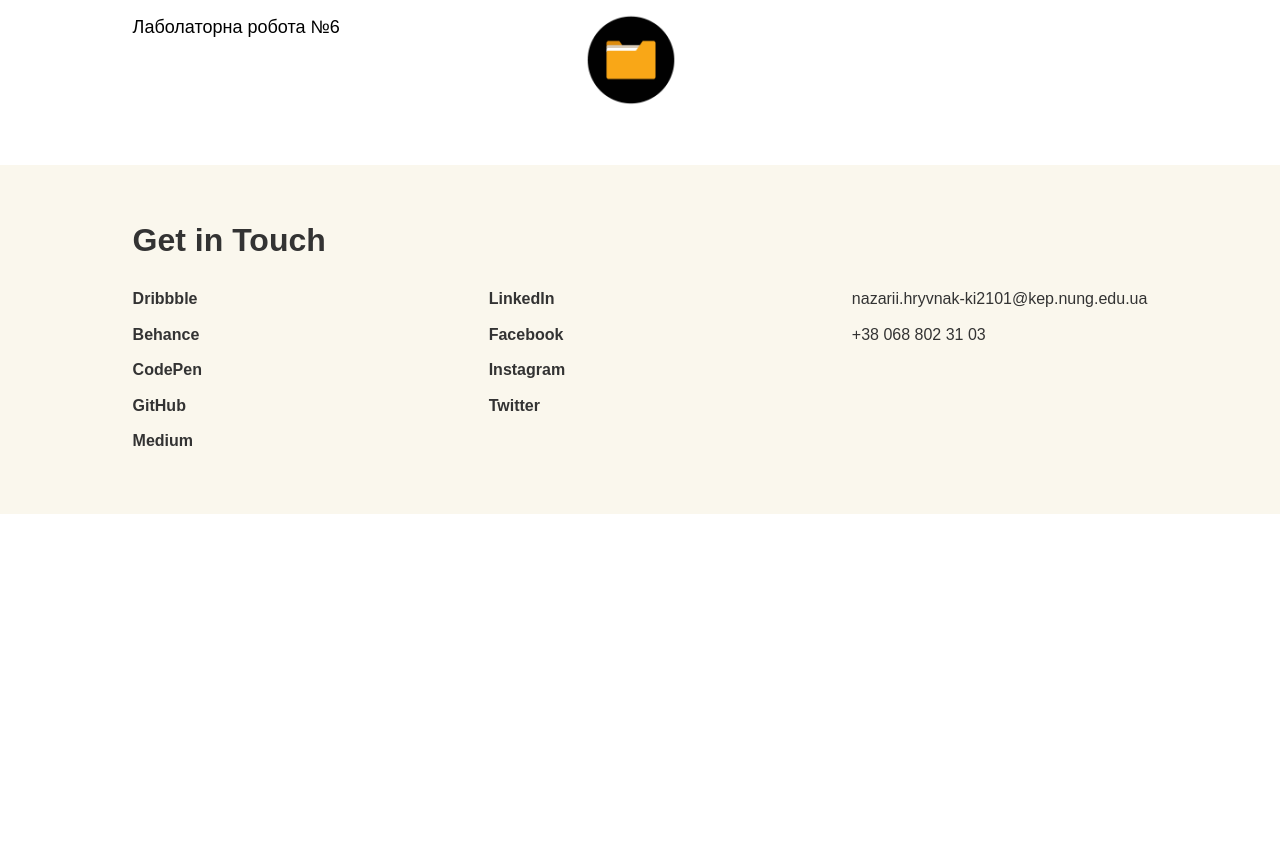
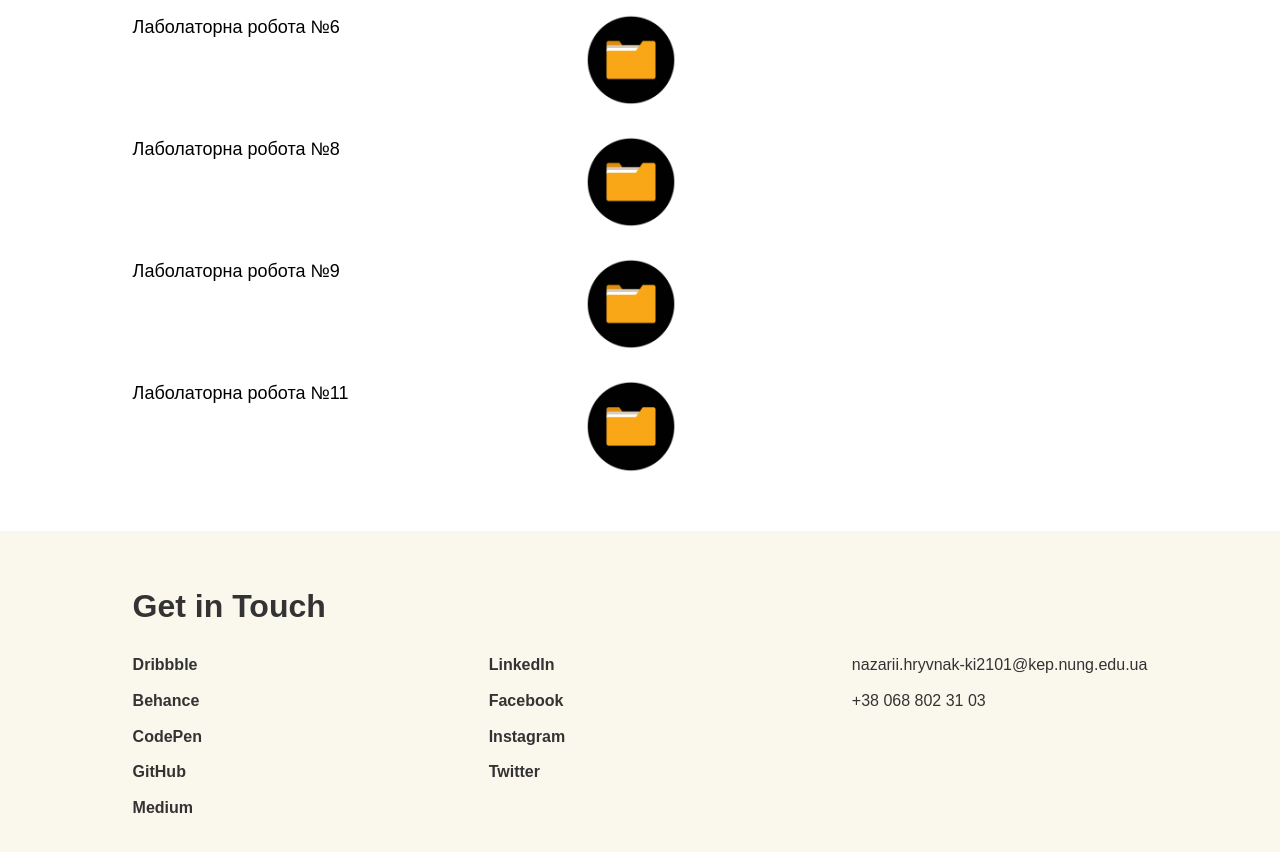
Before and after one commit to NazariiGrivnak/NazariiGrivnak.github.io, a plain HTML site: page index.html in a window 1280 px wide. Shown: the part 2680-3532 px from the top of the page. Before the commit the page ends 3194 px from the top, so only its background shows below. Drawn offline with Linux system fonts and the light colour scheme.

Commit message:
Update index.html

```diff
--- a/index.html
+++ b/index.html
@@ -181,6 +181,39 @@
                     </div>
                 </div>
 
+                <div class="portfolio-description">
+                    <p>Лаболаторна робота №8</p>
+                </div>
+                <div class="portfolio-images">
+                    <div class="image-row">
+                        <a href="Lab8/index.html" target="_blank">
+                            <img src="Images/1726381969656.png" alt="Portfolio image 1" class="hover-image">
+                        </a>
+                    </div>
+                </div>
+
+                <div class="portfolio-description">
+                    <p>Лаболаторна робота №9</p>
+                </div>
+                <div class="portfolio-images">
+                    <div class="image-row">
+                        <a href="Lab9/index.html" target="_blank">
+                            <img src="Images/1726381969656.png" alt="Portfolio image 1" class="hover-image">
+                        </a>
+                    </div>
+                </div>
+
+                <div class="portfolio-description">
+                    <p>Лаболаторна робота №11</p>
+                </div>
+                <div class="portfolio-images">
+                    <div class="image-row">
+                        <a href="Lab11/index.html" target="_blank">
+                            <img src="Images/1726381969656.png" alt="Portfolio image 1" class="hover-image">
+                        </a>
+                    </div>
+                </div>
+
 
 
             </div>
```
